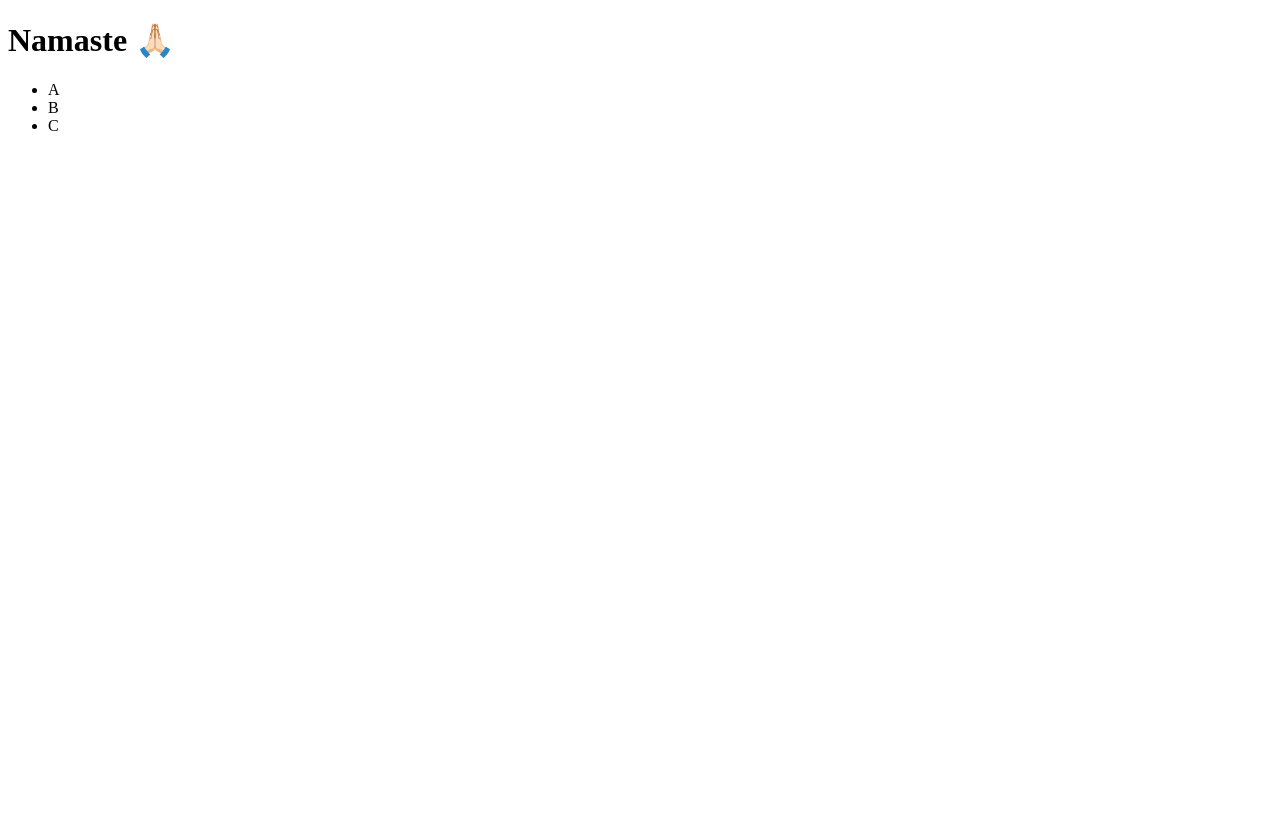
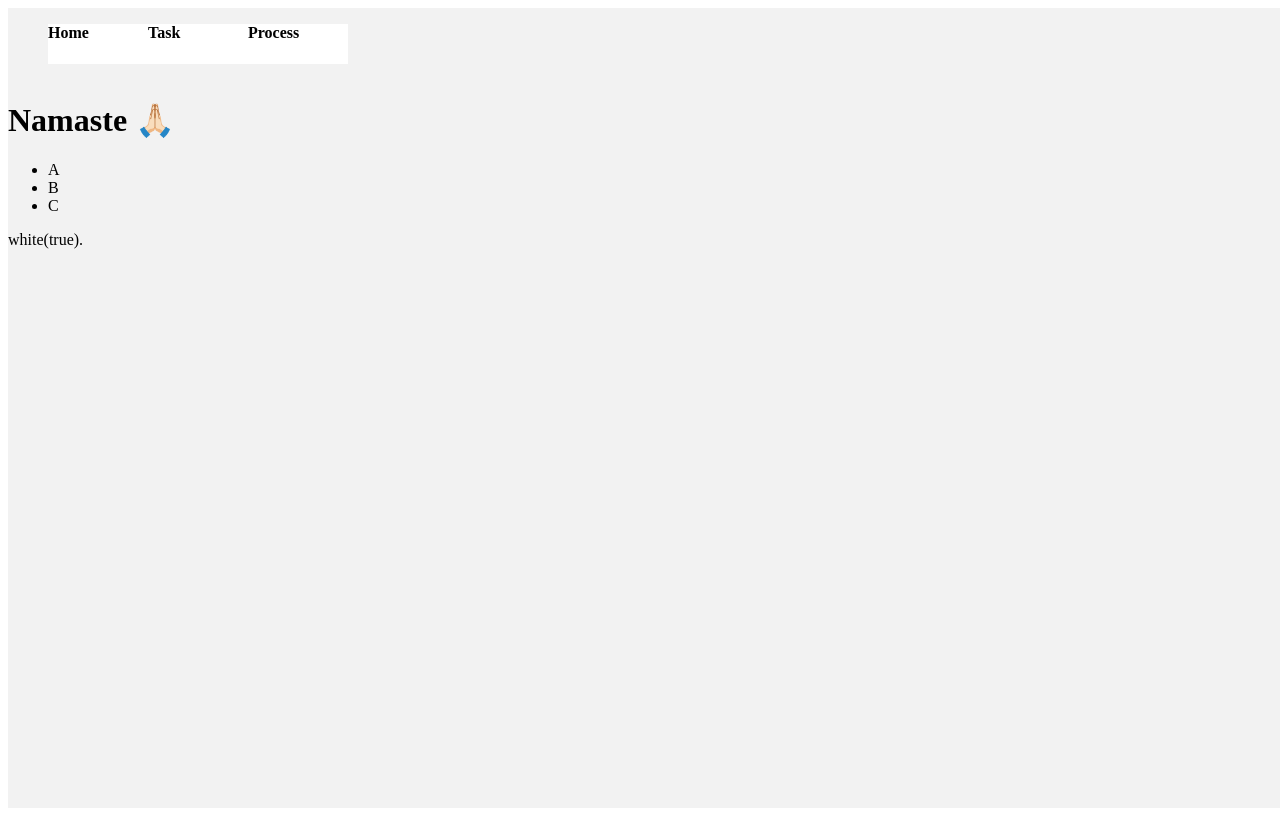
Before and after one commit to akashjan4/reactjs, a React (Vite) app: page / in a window 1280 px wide. Built offline with nearby package versions, Linux system fonts and the light colour scheme.

Commit message:
commit 5 re-organize the app added more components and made it more strucutred

```diff
--- a/src/components/app.tsx
+++ b/src/components/app.tsx
@@ -1,8 +1,17 @@
 import * as React from "react";
 import { List } from "./list";
+import { TopNavigation } from "./topNav";
+import { MainContent } from "./mainContent";
+import { Footer } from "./footer";
 
 export class App extends React.Component {
   render() {
-    return <List />;
+    return (
+      <div className="parent-container">
+        <TopNavigation />
+        <MainContent />
+        <Footer />
+      </div>
+    );
   }
 }
--- /dev/null
+++ b/src/components/footer.tsx
@@ -0,0 +1,6 @@
+import * as React from "react";
+export class Footer extends React.Component {
+  render() {
+    return <footer>white(true).</footer>;
+  }
+}
--- /dev/null
+++ b/src/components/mainContent.tsx
@@ -0,0 +1,8 @@
+import * as React from "react";
+import { List } from "./list";
+
+export class MainContent extends React.Component {
+  render() {
+    return <List />;
+  }
+}
--- /dev/null
+++ b/src/components/topNav.tsx
@@ -0,0 +1,15 @@
+import * as React from "react";
+
+export class TopNavigation extends React.Component {
+  render() {
+    return (
+      <nav>
+        <ul>
+          <li>Home</li>
+          <li>Task</li>
+          <li>Process</li>
+        </ul>
+      </nav>
+    );
+  }
+}
--- a/src/index.html
+++ b/src/index.html
@@ -6,10 +6,11 @@
     <meta http-equiv="X-UA-Compatible" content="IE=edge">
     <title>React + TypeScript</title>
     <meta name="viewport" content="width=device-width, initial-scale=1">
+    <link rel="stylesheet" href="./style/style.css">
 </head>
 
 <body>
-    <div id="root"></div>
+    <div id="root" class="root-container"></div>
     <script src="./main.tsx"></script>
 </body>
 
--- a/src/style/style.css
+++ b/src/style/style.css
@@ -0,0 +1,16 @@
+.root-container {
+  background: #f2f2f2;
+  width: 100vw;
+  height: 100vh;
+}
+nav ul {
+  display: inline-block;
+}
+nav ul li {
+  display: inline-block;
+  width: 100px;
+  height: 40px;
+  list-style: none;
+  background: #fff;
+  font-weight: bolder;
+}
```
